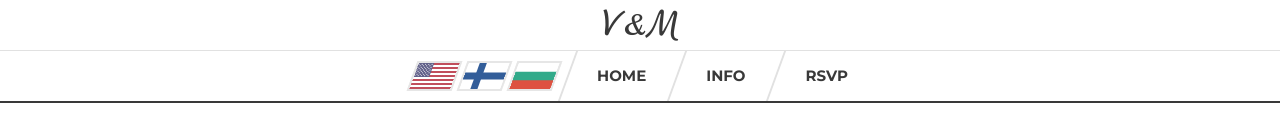
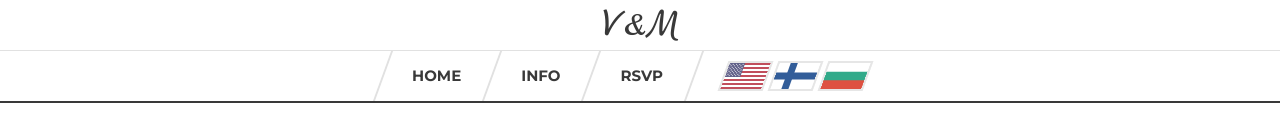
Before and after one commit to matiaskantele/rsvp, a Next.js app: page /info in a window 1280 px wide. Shown: the top 136 px of the page. Built offline with nearby package versions, Linux system fonts and the light colour scheme.

Commit message:
navigation improvements

```diff
--- a/components/Map.js
+++ b/components/Map.js
@@ -5,6 +5,7 @@ const Map = ({ className }) => (
     className={className}
     frameBorder="0"
     src="https://www.google.com/maps/embed/v1/place?q=place_id:ChIJDT2mdOPlpEARcj_KobIlCnU&key=AIzaSyAPM1cc0bHAfhVVDlVtBuPMwAcS7-fBdWc"
+    title="Topola Skies - Google Maps"
     allowFullScreen
   />
 );
--- a/components/Nav.js
+++ b/components/Nav.js
@@ -8,9 +8,7 @@ const Nav = () => {
   const { t } = useTranslation();
   return (
     <NavStyles>
-      <li>
-        <LanguageSelect />
-      </li>
+      <ul>
         <li>
           <Link href="/">
             <a>{t("home")}</a>
@@ -26,6 +24,10 @@ const Nav = () => {
             <a>{t("rsvp")}</a>
           </Link>
         </li>
+        <li>
+          <LanguageSelect />
+        </li>
+      </ul>
     </NavStyles>
   );
 };
--- a/components/Page.js
+++ b/components/Page.js
@@ -7,7 +7,7 @@ const StyledPage = styled.div`
   color: ${props => props.theme.black};
 `;
 
-const Inner = styled.div`
+const Inner = styled.main`
   max-width: ${props => props.theme.maxWidth};
   margin: 0 auto;
   padding: 2rem;
--- a/components/styles/LanguageSelectStyles.js
+++ b/components/styles/LanguageSelectStyles.js
@@ -1,12 +1,27 @@
 import styled from "styled-components";
 
 export const LanguageSelectContainer = styled.div`
-  margin: 0 1rem;
-  padding: 0;
+  padding: 0 0 0 1.4rem;
   position: relative;
   display: flex;
   flex-direction: row;
   align-items: center;
+  height: 2.8rem;
+  @media (min-width: 700px) {
+    height: 5rem;
+    padding: 0.7rem 3rem;
+  }
+  &:before {
+    content: "";
+    width: 2px;
+    background: ${props => props.theme.lightgrey};
+    height: 100%;
+    left: 0;
+    position: absolute;
+    transform: skew(-20deg);
+    top: 0;
+    bottom: 0;
+  }
   & > button:first-child {
     margin-right: 0.5rem;
   }
--- a/components/styles/NavStyles.js
+++ b/components/styles/NavStyles.js
@@ -1,29 +1,33 @@
 import styled from "styled-components";
 
-const NavStyles = styled.ul`
-  line-height: 2;
-  padding: 0;
-  display: flex;
-  justify-self: end;
-  font-size: 2rem;
-  align-items: center;
-  & > li {
+const NavStyles = styled.nav`
+  & > ul {
+    width: 100%;
+    line-height: 2;
+    padding: 0;
+    display: flex;
+    font-size: 1.5rem;
+    justify-content: center;
+    align-items: center;
+    border-top: 1px solid ${props => props.theme.lightgrey};
+  }
+  & > ul > li {
     list-style: none;
   }
-  a {
-    padding: 1rem 3rem;
+  & > ul > li > a {
+    font-size: 1.4rem;
+    padding: 0 1.4rem;
     display: flex;
     align-items: center;
     position: relative;
     text-transform: uppercase;
     font-weight: 900;
-    font-size: 1em;
     background: none;
     border: 0;
     cursor: pointer;
-    @media (max-width: 700px) {
-      font-size: 14px;
-      padding: 0 14px;
+    @media (min-width: 700px) {
+      padding: 1rem 3rem;
+      font-size: 1.5rem;
     }
     &:before {
       content: "";
@@ -38,7 +42,7 @@ const NavStyles = styled.ul`
     }
     &:after {
       height: 2px;
-      background: red;
+      background: ${props => props.theme.black};
       content: "";
       width: 0;
       position: absolute;
@@ -46,21 +50,26 @@ const NavStyles = styled.ul`
       transition: width 0.4s;
       transition-timing-function: cubic-bezier(1, -0.65, 0, 2.31);
       left: 50%;
-      margin-top: 2rem;
+      margin-top: 1rem;
     }
     &:hover,
     &:focus {
-      outline: none;
       &:after {
-        width: calc(100% - 60px);
+        width: 4rem;
       }
     }
   }
-  @media (max-width: 1300px) {
-    border-top: 1px solid ${props => props.theme.lightgrey};
-    width: 100%;
-    justify-content: center;
-    font-size: 1.5rem;
+  @media (min-width: 700px) {
+    & > ul > li > a:after {
+      margin-top: 1.5rem;
+    }
+  }
+  @media (min-width: 1300px) {
+    & > ul {
+      justify-content: space-evenly;
+      font-size: 2rem;
+      border-top: none;
+    }
   }
 `;
 
```
Lines whose indentation alone changed are shown as unchanged.
